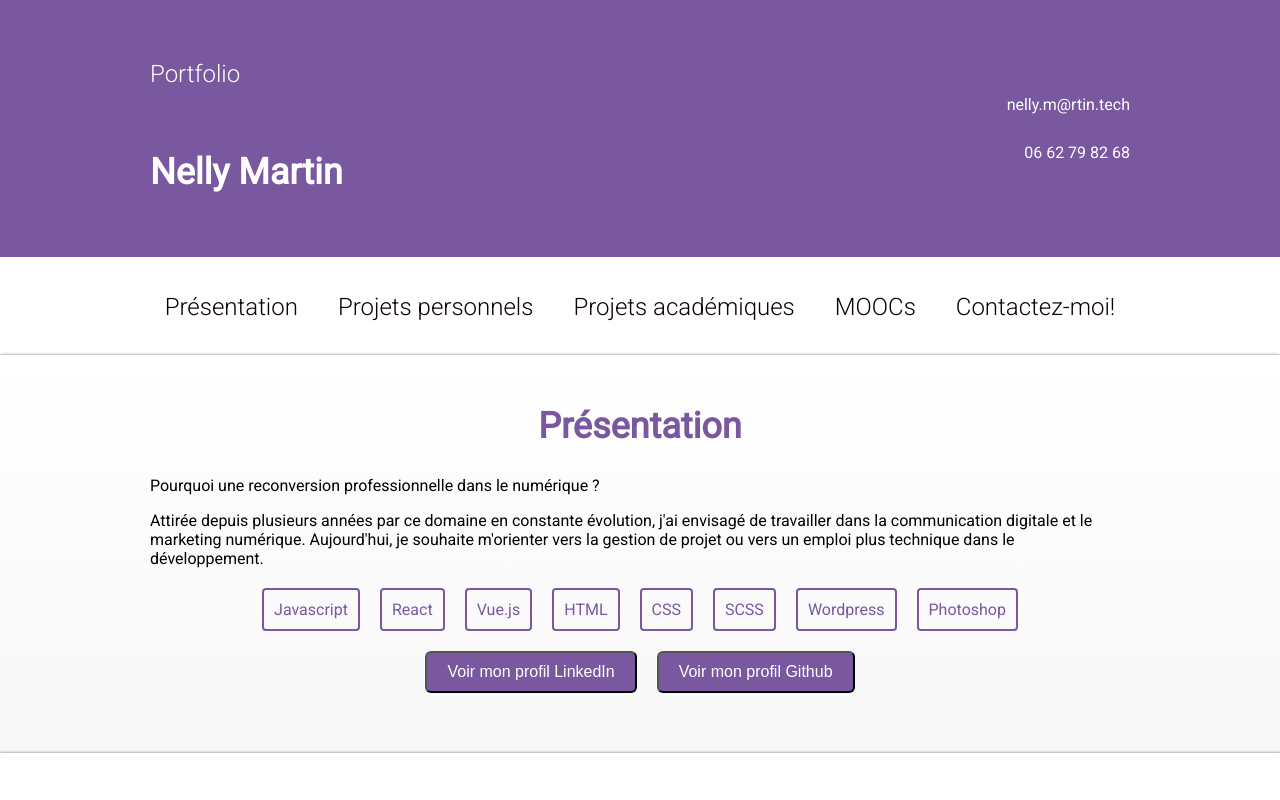
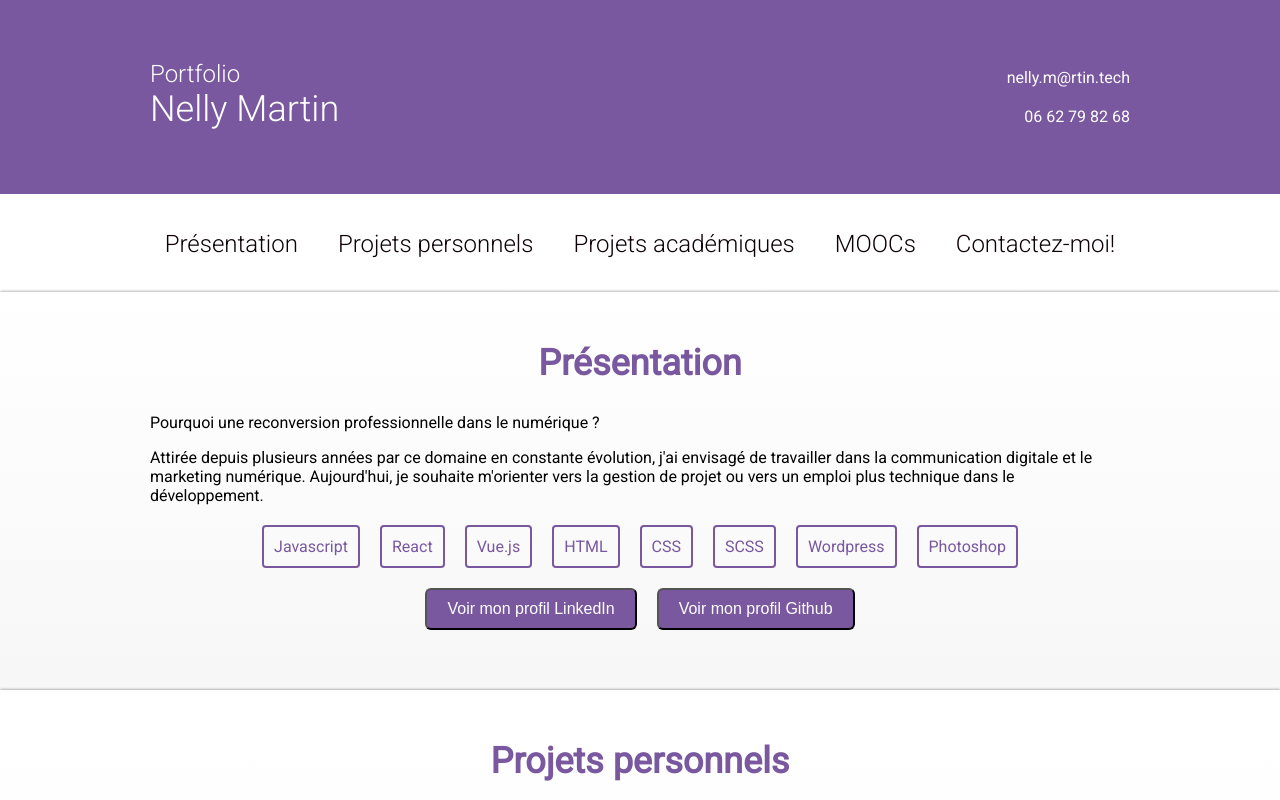
Before and after one commit to Lililalilou/my-portfolio, a React (Create React App) app: page / in a window 1280 px wide. Shown: the top 800 px of the page. Built offline with nearby package versions, Linux system fonts and the light colour scheme.

Commit message:
Spacing and alignment in header

```diff
--- a/src/Header.js
+++ b/src/Header.js
@@ -8,13 +8,11 @@ class Header extends Component {
         <div className="header__content">
           <div className="header__content-left">
             <h2 className="header__content-site">Portfolio</h2>
-            <br/>
             <h1 className="header__content-name">Nelly Martin</h1>
           </div>
           <div className="header__content-right">
-            <span>nelly.m@rtin.tech</span>
-            <br/>
-            <span>06 62 79 82 68</span>
+            <p>nelly.m@rtin.tech</p>
+            <p>06 62 79 82 68</p>
           </div>
         </div>
       </div>
--- a/src/Header.scss
+++ b/src/Header.scss
@@ -6,7 +6,7 @@
 
   &__content {
     width: 980px;
-    margin: auto;
+    margin: 0 auto;
     display: flex;
     padding: $spacing-heavy $spacing-heavy;
   }
@@ -16,19 +16,26 @@
   }
 
   &__content-right {
-    margin: auto;
-    font-size: 16px;
     width: 50%;
     text-align: right;
-    vertical-align: middle;
-    line-height: 3;
+    //line-height: 3;
+    & p:first-child {
+      margin-bottom: 0;
+      margin-top: 28px;
+    }
+    & p:last-child {
+      margin-top: 20px;
+    }
   }
 
   &__content-site {
     font-weight: 300;
+    margin-bottom: 0;
   }
 
   &__content-name {
+    font-weight: 300;
     font-size: 36px;
+    margin-top: 0;
   }
 }
```
